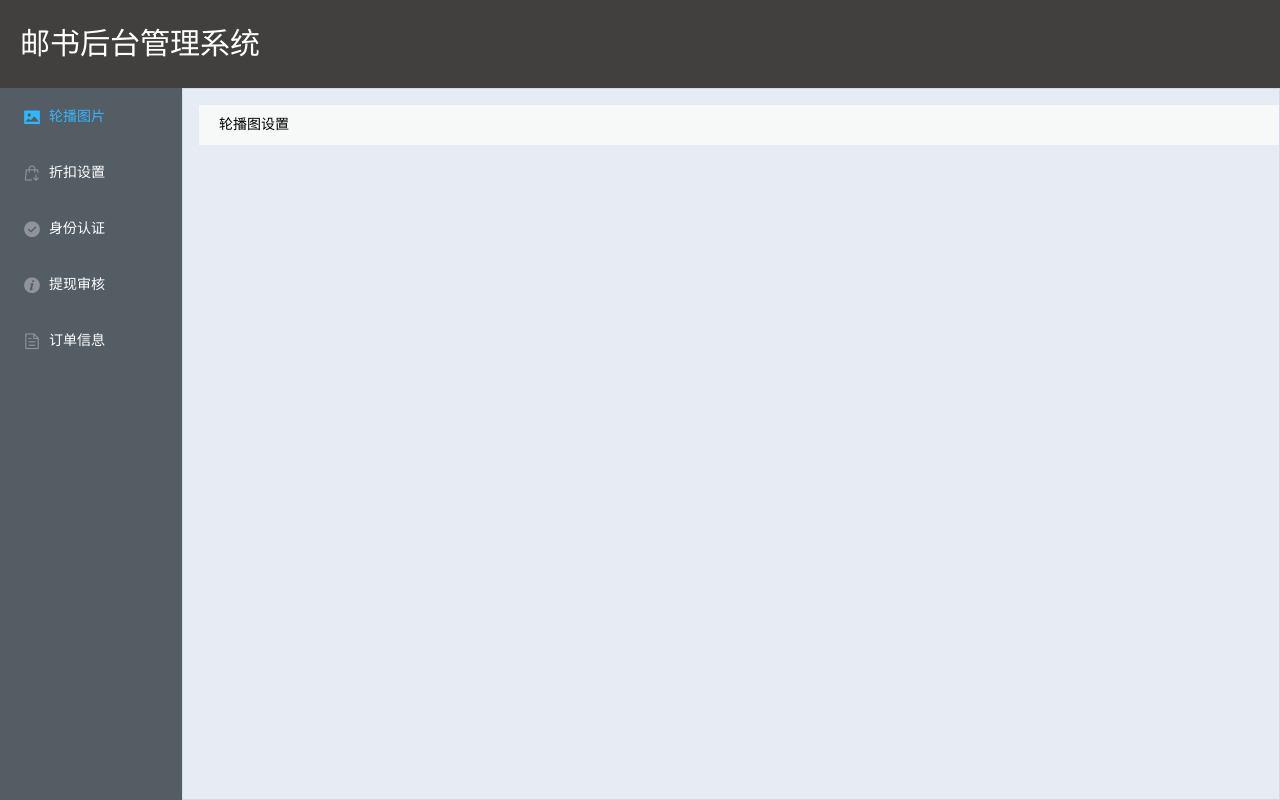
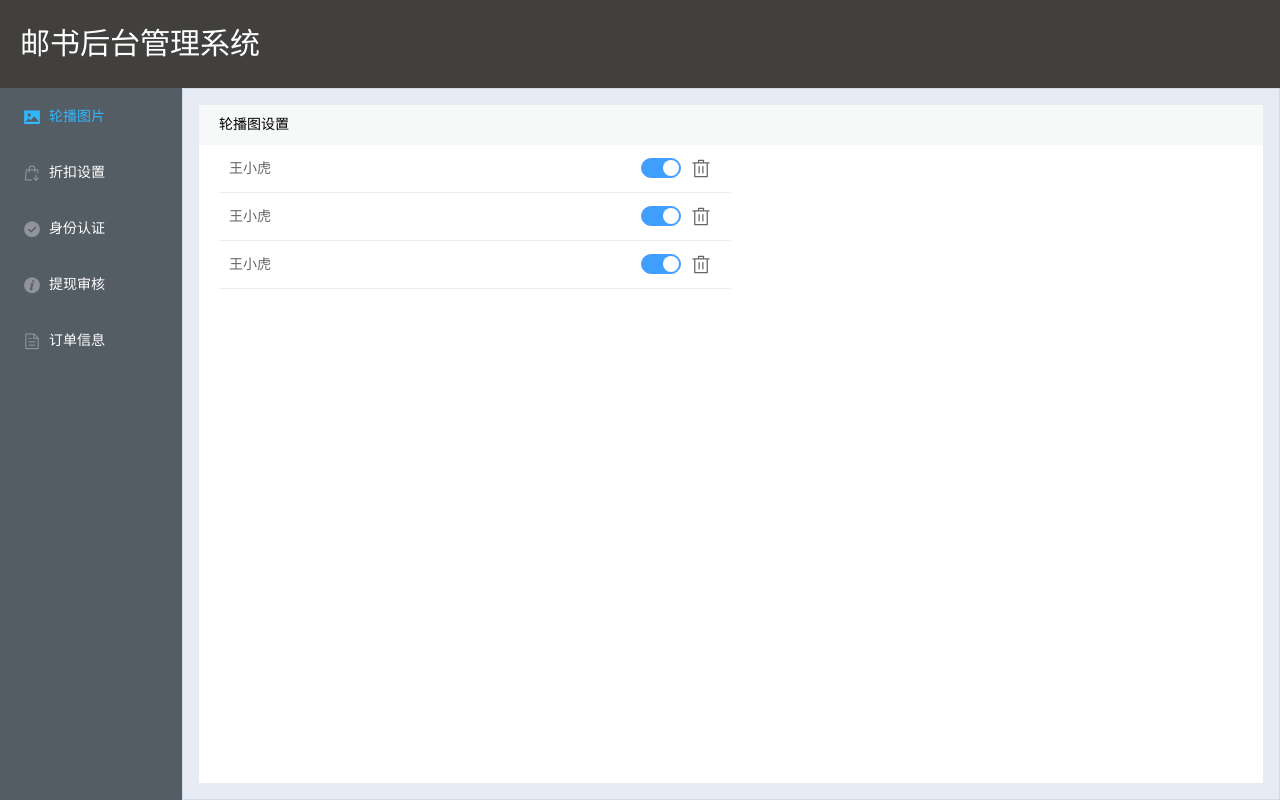
Before and after one commit to JinxiuLiu/vue-ushucms, a Vue app: page /#/index in a window 1280 px wide. Built offline with nearby package versions, Linux system fonts and the light colour scheme.

Commit message:
Add Carousel

```diff
--- a/src/containers/Carousel/Carousel.vue
+++ b/src/containers/Carousel/Carousel.vue
@@ -1,5 +1,32 @@
 <template>
-	<div class="title">轮播图设置</div>
+    <div class="carousel">
+        <div class="title"><span class="text">轮播图设置</span></div>
+        <div class="info">
+            <el-row>
+                <el-col :span="12">
+                    <template>
+                        <el-table :data="tableData" :show-header="false" style="width: 100%">
+                            <el-table-column align="left">
+                                <template slot-scope="scope">
+                                    <span>{{ scope.row.bannerName }}</span>
+                                </template>
+                            </el-table-column>
+                            <el-table-column align="right">
+                                <template slot-scope="scope">
+                                    <div class="ushu-column">
+                                    	<el-switch v-model="scope.row.cheacked" active-color="#409EFF" inactive-color="#ff4444"></el-switch>
+                                    	<el-button type="text" @click="handleAffirm(scope.$index, scope.row)" icon="el-icon-delete"></el-button>
+                                    </div>
+                                </template>
+                            </el-table-column>
+                        </el-table>
+                    </template>
+                </el-col>
+                <el-col :span="12">
+                </el-col>
+            </el-row>
+        </div>
+    </div>
 </template>
 
 <script>
@@ -7,22 +34,58 @@
 	    name: 'Carousel',
 	    data() {
 	        return {
-
+	        	cheacked: true,
+	            tableData: [{
+	                bannerName: '王小虎',
+	                cheacked: true,
+	            }, {
+	                bannerName: '王小虎',
+	                cheacked: true,
+	            }, {
+	                bannerName: '王小虎',
+	                cheacked: true,
+	            }, ]
 	        }
 	    },
 	    methods: {
 
 	    }
 	}
+
 </script>
 
 <style lang='less' scoped>
+	.carousel {
+	    background: #fff;
+	    width: 100%;
+	    min-height: 100%;
 	    .title {
 	        width: 100%;
 	        height: 40px;
 	        line-height: 40px;
-		padding-left: 20px;
 	        background: #f7f8f8;
 	        font-size: 14px;
+	        .text {
+	            padding-left: 20px;
 	        }
+	    }
+	    .info {
+	        font-size: 14px;
+	        padding: 0 20px;
+	        .el-table--enable-row-hover .el-table__body tr:hover>td {
+	            background-color: #fff;
+	        }
+	        .el-button--text {
+	        	width: 40px;
+	        	font-size: 20px;
+	        	color: #666;
+	        	padding: 0;
+	        }
+	        .ushu-column {
+	        	display: flex;
+	        	justify-content: flex-end;
+	        }
+	    }
+	}
+
 </style>
--- a/src/containers/Discount/Discount.vue
+++ b/src/containers/Discount/Discount.vue
@@ -1,5 +1,20 @@
 <template>
-	<div class="title">折扣</div>
+	<div class="discount">
+		<div class="title"><span class="text">折扣</span></div>
+		<div class="info">
+			<div class="info-input">
+				<span class="input-tip">折扣：</span>
+				<template>
+					<el-input-number v-model="input" @change="handleChange" :min="1.0" :max="10.0" :controls="false" label=""></el-input-number>
+				</template>
+				<span class="input-tip">折</span>
+				<span class="tip">*此折扣适用于所有图书</span>
+			</div>
+			<div class="btn">
+				<el-button type="primary" size="medium">　　保存　　</el-button>
+			</div>
+		</div>
+	</div>
 </template>
 
 <script>
@@ -7,7 +22,7 @@
         name: 'Discount',
         data() {
             return {
-
+                input: '9.9'
             }
         },
         methods: {
@@ -17,12 +32,34 @@
 </script>
 
 <style lang='less' scoped>
-	.title {
+	.discount {
+		background: #fff;
 		width: 100%;
-		height: 40px;
-		line-height: 40px;
-		padding-left: 20px;
-		background: #f7f8f8;
-		font-size: 14px;
+		min-height: 100%;
+		.title {
+			width: 100%;
+			height: 40px;
+			line-height: 40px;
+			background: #f7f8f8;
+			font-size: 14px;
+			.text {
+				padding-left: 20px;
+			}
+		}
+		.info {
+			font-size: 14px;
+			padding: 30px 20px;
+			.el-input-number {
+				width: 120px;
+			}
+			.tip {
+				padding-left: 20px;
+				color: #999;
+			}
+			.btn {
+				margin-top: 20px;
+			}
+		}
 	}
+
 </style>
```
Lines whose indentation alone changed are shown as unchanged.
